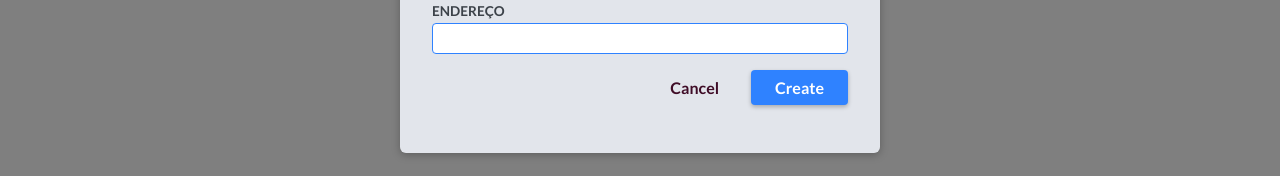
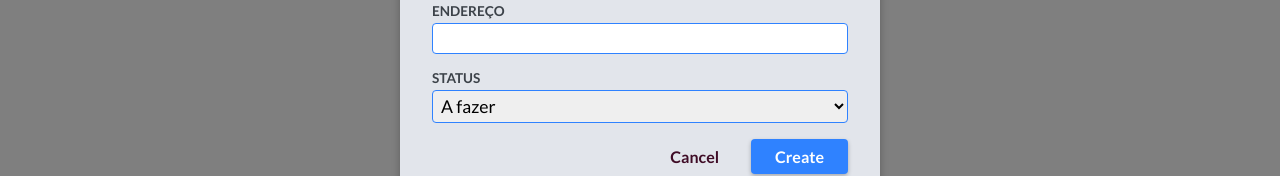
Before and after one commit to KarenYumi/OrganizationApp, a React (Vite) app: page /events/new in a window 1280 px wide. Shown: the part 385-561 px from the top of the page. Built offline with nearby package versions, Linux system fonts and the light colour scheme; no server answers.

Commit message:
feat: add o status ao criar um pedido novo

```diff
--- a/src/components/Events/EventForm.jsx
+++ b/src/components/Events/EventForm.jsx
@@ -6,9 +6,8 @@ export default function EventForm({ inputData, onSubmit, children }) {
 
     const formData = new FormData(event.target);
     const data = Object.fromEntries(formData);
-    const eventData = {...data, status: 'Pendente'};
 
-    onSubmit({event: eventData});
+    onSubmit({ event: data });
   }
 
   return (
@@ -64,6 +63,15 @@ export default function EventForm({ inputData, onSubmit, children }) {
         />
       </p>
 
+      <label htmlFor="status">Status</label>
+      <select name="status" id="status" >
+        <option value="A fazer">A fazer</option>
+        <option value="Pendente">Pendente</option>
+        <option value="Pronto">Pronto</option>
+        <option value="Entregue">Entregue</option>
+        <option value="Cancelado">Cancelado</option>
+      </select>
+
       <p className="form-actions">{children}</p>
     </form>
   );
--- a/src/components/Events/NewEvent.jsx
+++ b/src/components/Events/NewEvent.jsx
@@ -19,8 +19,6 @@ export default function NewEvent() {
   });
 
   function handleSubmit(formData) {
-    console.log("Enviando evento:", formData); // 👀 Verificar antes de enviar
-
     mutate(formData);
   }
 
--- a/src/index.css
+++ b/src/index.css
@@ -187,25 +187,6 @@ ul {
   box-shadow: 0 2px 8px rgba(0, 0, 0, 0.26);
 }
 
-#search-form input {
-  font: inherit;
-  padding: 0.5rem 1rem;
-  border-radius: 4px 0 0 4px;
-  border: none;
-  background: #fff;
-}
-
-#search-form button {
-  font: inherit;
-  padding: 0.5rem 1rem;
-  border-radius: 0 4px 4px 0;
-  border: none;
-  background: #b6cad5;
-  color: #1d161a;
-  font-weight: bold;
-  cursor: pointer;
-}
-
 #event-form label {
   display: block;
   font-weight: bold;
@@ -217,6 +198,15 @@ ul {
 
 #event-form input,
 #event-form textarea {
+  font: inherit;
+  font-size: 1.1rem;
+  padding: 0.25rem;
+  border-radius: 4px;
+  border: 1px solid #2f82ff;
+  width: 100%;
+}
+
+#event-form select {
   font: inherit;
   font-size: 1.1rem;
   padding: 0.25rem;
```
Also changed, not shown: 1 other file (tests, documents, lock files or other folders).
